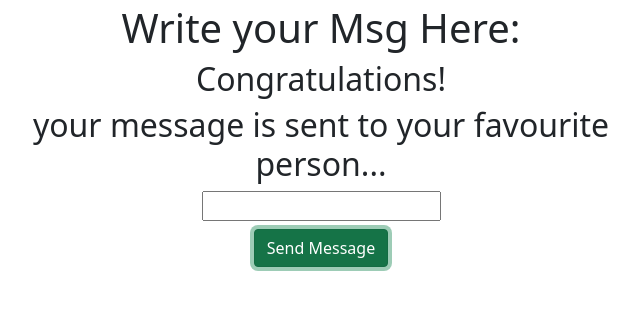
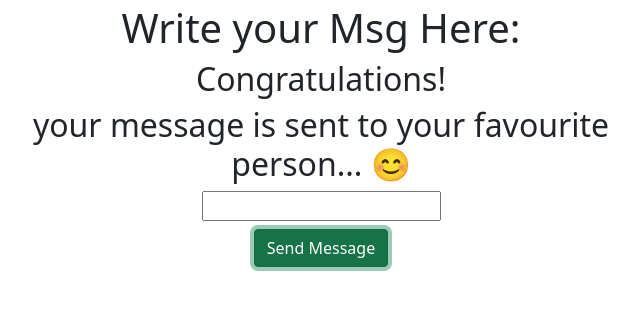
Before and after one commit to yashtejwani00/fun_project, a plain HTML site: page index.html in a window 1280 px wide. Both pictures are taken after typing "Sample" into the empty fields and a click on the button "Send Message". Shown: the whole page, without its empty margins (319-959 px from the left). Drawn offline with nearby package versions, Linux system fonts and the light colour scheme; no server answers.

Commit message:
Update index.html

```diff
--- a/index.html
+++ b/index.html
@@ -33,7 +33,7 @@
         <div class="inner">
         <h1>Write your Msg Here:</h1>
         <h2 id="congo">Congratulations!</h2>
-        <h2 id="congo1">your message is sent to your favourite person... </h2>
+        <h2 id="congo1">your message is sent to your favourite person... &#128522;</h2>
         <input type="text" name="sms" id="sms">
         <input type="button" onclick="sendsms()" value="Send Message" class="btn btn-success">
     </div>
```
